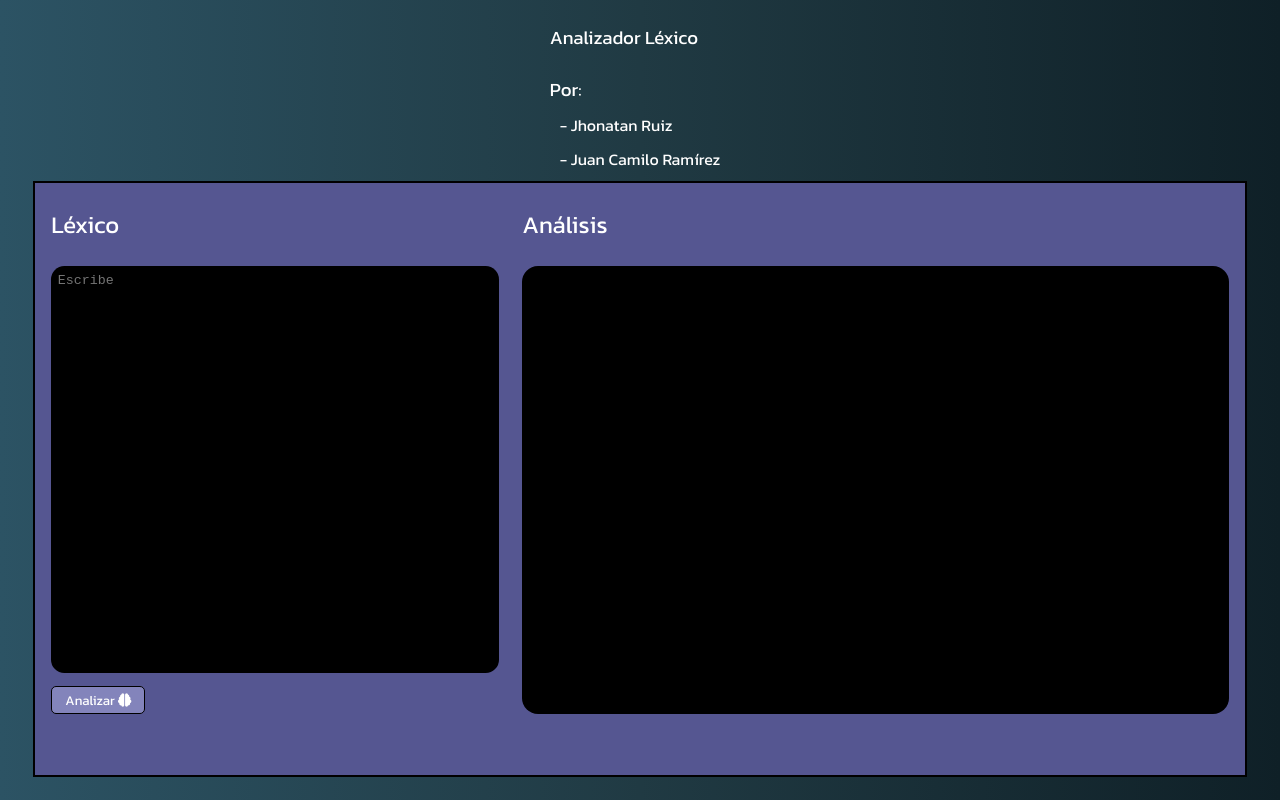
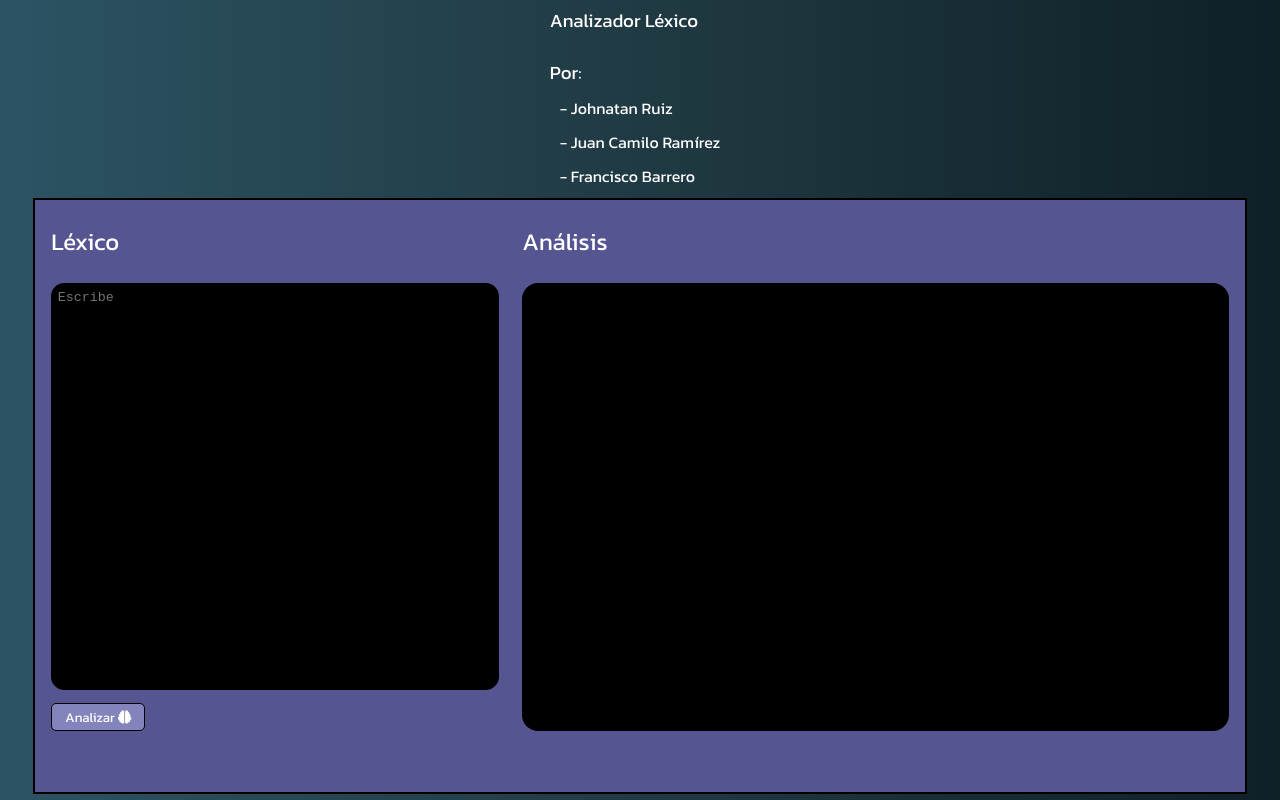
Before and after one commit to wthoutjc/ciencias3-al, a Flask app: page / in a window 1280 px wide. Run offline with Flask 2, Linux system fonts and the light colour scheme; some libraries are stand-ins or nearby versions.

Commit message:
Cambio en los nombres

```diff
--- a/app.py
+++ b/app.py
@@ -1,7 +1,8 @@
 # JAVA Analizador Léxico
 # Construido por:
 # - Juan Camilo Ramírez
-# - Jhonatan Ruiz
+# - Johnatan Ruiz
+# - Francisco Barrero
 # Universidad Distrital Francisco José de Caldas
 # Ciencias de la Computación III - Bogotá D.C.
 
--- a/templates/index.html
+++ b/templates/index.html
@@ -7,7 +7,7 @@
     <meta name="viewport" content="width=device-width, initial-scale=1.0">
     <!-- FONTAWESOME -->
     <script src="https://kit.fontawesome.com/d70f14a51a.js" crossorigin="anonymous"></script>
-    <title>Ciencias3</title>
+    <title>Analizador Léxico</title>
 </head>
 <body>
     <div class="all">
@@ -15,8 +15,9 @@
             <h3> Analizador Léxico </h3>
             <br>
             <h3> Por: </h3>
-            <h4> - Jhonatan Ruiz</h4>
+            <h4> - Johnatan Ruiz</h4>
             <h4> - Juan Camilo Ramírez</h4>
+            <h4> - Francisco Barrero</h4>
         </div>
         <div class="app">
             <form class="form-search" id="formLex">
```
